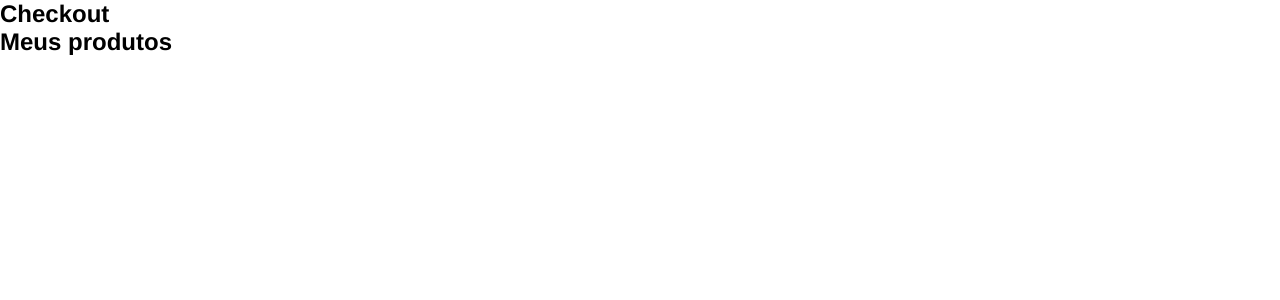
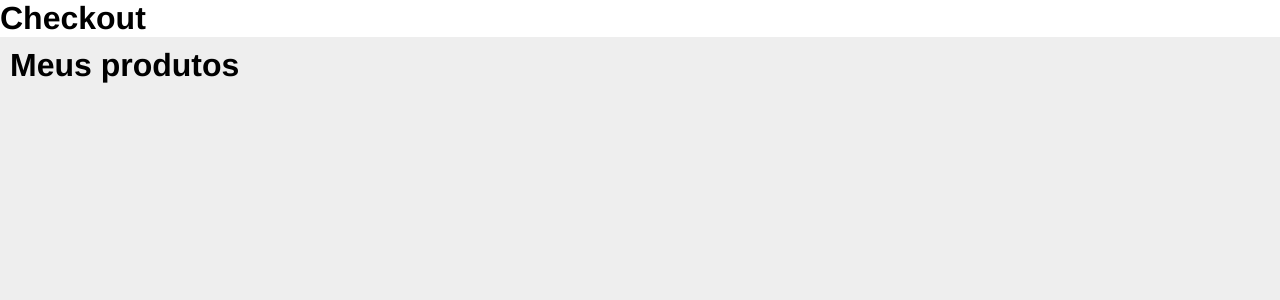
Before and after one commit to DevVictor19/Belezanaweb-cart-checkout, a React (Vite) app: page /checkout in a window 1280 px wide. Shown: the top 300 px of the page. Built offline with nearby package versions, Linux system fonts and the light colour scheme.

Commit message:
implementando base style do checkout

```diff
--- a/src/pages/Checkout.tsx
+++ /dev/null
@@ -1,11 +0,0 @@
-import React from "react";
-import { Outlet } from "react-router-dom";
-
-export function Checkout() {
-  return (
-    <section>
-      <h1>Checkout</h1>
-      <Outlet />
-    </section>
-  );
-}
--- /dev/null
+++ b/src/pages/checkout/index.tsx
@@ -0,0 +1,15 @@
+import React from "react";
+import { Outlet } from "react-router-dom";
+
+import { Container } from "./styles";
+
+export function Checkout() {
+  return (
+    <Container>
+      <h1>Checkout</h1>
+      <div className="content-wrapper">
+        <Outlet />
+      </div>
+    </Container>
+  );
+}
--- /dev/null
+++ b/src/pages/checkout/styles.ts
@@ -0,0 +1,14 @@
+import styled from "styled-components";
+
+import { MAIN_THEME } from "../../themes/main";
+
+export const Container = styled.div`
+  height: 100vh;
+  width: 100%;
+
+  .content-wrapper {
+    background-color: ${MAIN_THEME.colors.gray_very_light};
+    height: 100%;
+    padding: 10px;
+  }
+`;
--- a/src/routes.tsx
+++ b/src/routes.tsx
@@ -1,7 +1,7 @@
 import React from "react";
 import { BrowserRouter, Routes, Route } from "react-router-dom";
 
-import { Checkout } from "./pages/Checkout";
+import { Checkout } from "./pages/checkout";
 import { Products } from "./components/products";
 
 export function AppRoutes() {
```
